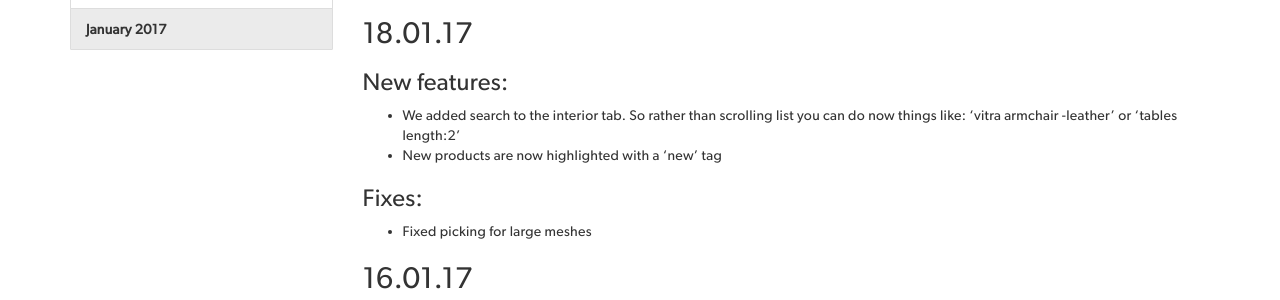
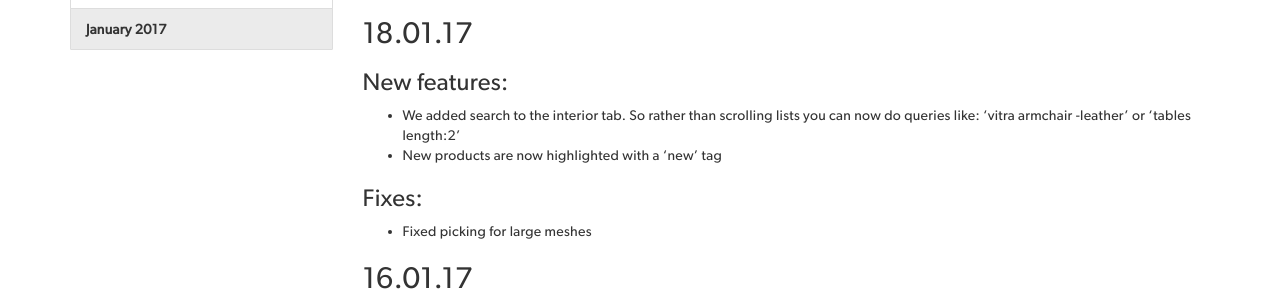
Before and after one commit to AVGP/docs, a Jekyll site: the page built from en/releases/changelog/17-01.md, in a window 1280 px wide. Shown: the part 184-484 px from the top of the page. Built offline with Jekyll 4.4.1, drawn with Linux system fonts in a browser that asks for light colours; nearby versions of some CDN libraries.

Commit message:
Fixed typo

```diff
--- a/en/releases/changelog/17-01.md
+++ b/en/releases/changelog/17-01.md
@@ -12,7 +12,7 @@ middleRank: 2
 
 ### New features:
 
-* We added search to the interior tab. So rather than scrolling list you can do now things like: 'vitra armchair -leather' or 'tables length:2'
+* We added search to the interior tab. So rather than scrolling lists you can now do queries like: 'vitra armchair -leather' or 'tables length:2'
 * New products are now highlighted with a 'new' tag
 
 ### Fixes:
```
